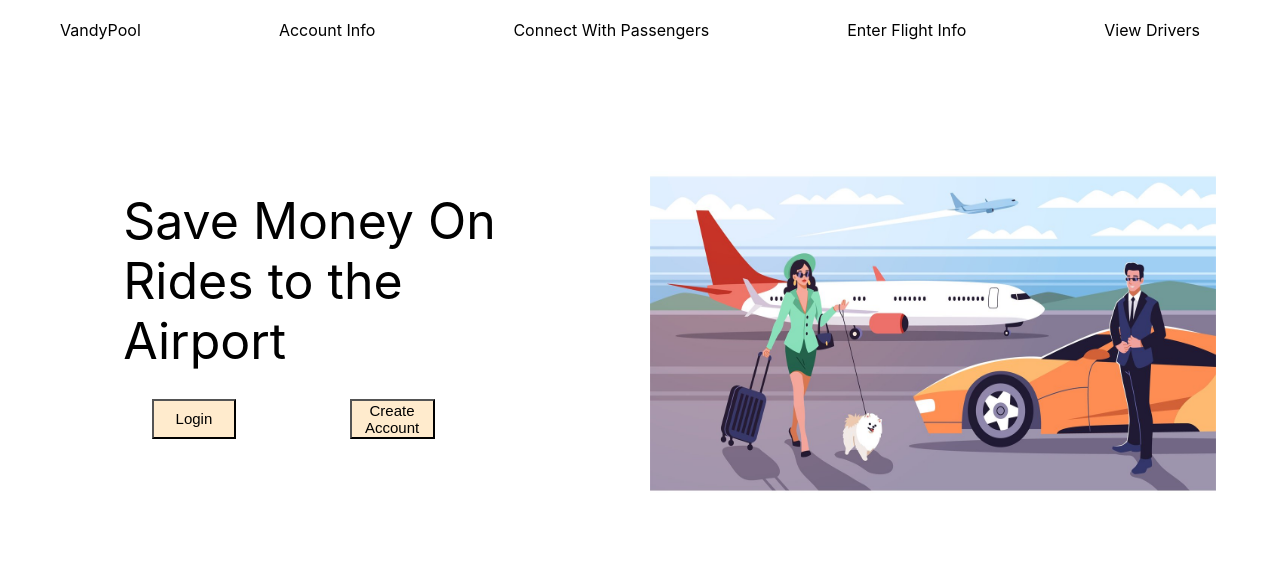
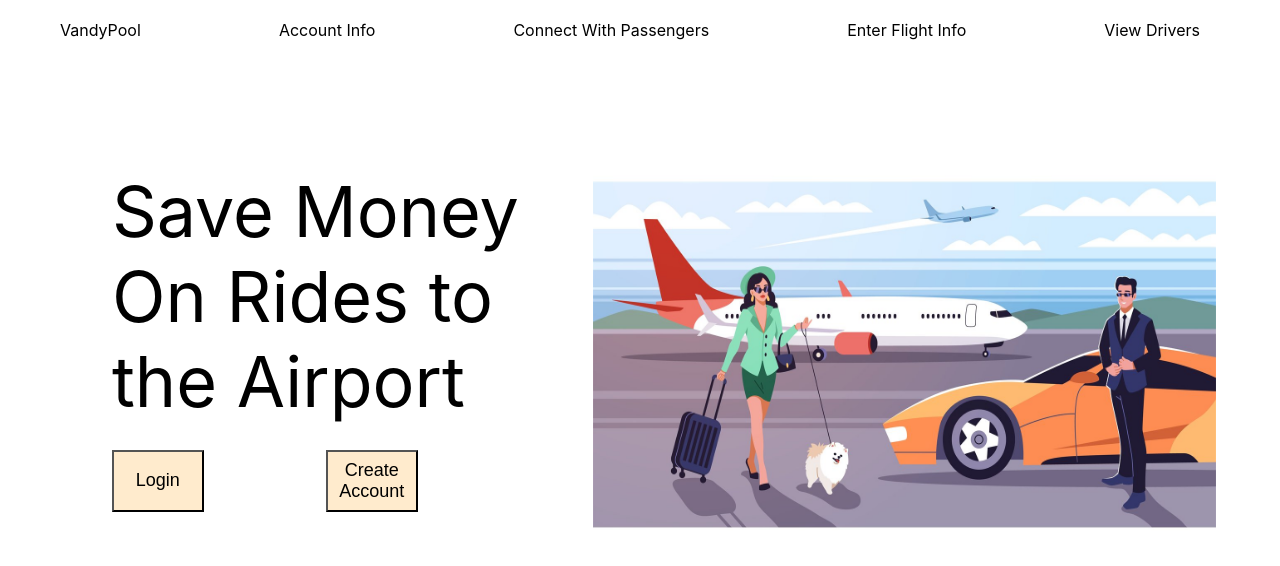
Before and after one commit to jzjackjz/VandyPool, a React (Create React App) app: page / in a window 1280 px wide. Shown: the top 566 px of the page. Built offline with nearby package versions, Linux system fonts and the light colour scheme.

Commit message:
Changes to home page and create log in and create account page.

```diff
--- /dev/null
+++ b/src/Components/CreateAccount/CreateAccount.js
@@ -0,0 +1,6 @@
+import "./CreateAccount.css";
+function CreateAccount() {
+  return <div>test</div>;
+}
+
+export default CreateAccount;
--- a/src/Components/HomePage/HomePage.css
+++ b/src/Components/HomePage/HomePage.css
@@ -2,7 +2,7 @@
     text-align: left;
     color:black;
     padding: 10px;
-    flex: 50%;
+    flex: 45%;
     display: flex;
     flex-direction: column;
     align-items: center;
@@ -11,7 +11,7 @@
   }
 
   .Title{
-    font-size: 50px;
+    font-size: 70px;
     padding-left: 20%;
     padding-bottom: 5%;
   }
@@ -19,7 +19,8 @@
   .Box{
     background-color: blanchedalmond;
     width: 30%;
-    font-size: 15px;
+    height: 130%;
+    font-size: 18px;
   }
 
   .SubTitle a{
@@ -34,13 +35,13 @@
   .SubTitle{
     display: flex;
     flex-direction: row;
-    width: 50%;
+    width: 60%;
     justify-content: space-between;
   }
 
 
   .HomePageLogo{
-    flex: 50%;
+    flex: 55%;
     padding: 5%;
 
   }
--- a/src/Components/HomePage/HomePage.js
+++ b/src/Components/HomePage/HomePage.js
@@ -10,10 +10,10 @@ function HomePage() {
         <div className="Title">Save Money On Rides to the Airport</div>
         <div className="SubTitle">
           <button className="Box">
-            <Link>Login</Link>
+            <Link to="/LogIn">Login</Link>
           </button>
           <button className="Box">
-            <Link>Create Account</Link>
+            <Link to="/CreateAccount">Create Account</Link>
           </button>
         </div>
       </div>
--- /dev/null
+++ b/src/Components/LogIn/LogIn.js
@@ -0,0 +1,6 @@
+import "./LogIn.css";
+function LogIn() {
+  return <div>test</div>;
+}
+
+export default LogIn;
--- a/src/index.js
+++ b/src/index.js
@@ -5,12 +5,16 @@ import "./index.css";
 import App from "./App";
 import reportWebVitals from "./reportWebVitals";
 import AccountInfo from "./Components/AccountInfo/AccountInfo";
+import LogIn from "./Components/LogIn/LogIn";
+import CreateAccount from "./Components/CreateAccount/CreateAccount";
 
 const root = ReactDOM.createRoot(document.getElementById("root"));
 root.render(
   <BrowserRouter>
     <Routes>
       <Route path="/" element={<App />} />
+      <Route path="/LogIn" element={<LogIn />} />
+      <Route path="/CreateAccount" element={<CreateAccount />} />
       <Route path="/AccountInfo" element={<AccountInfo />} />
       <Route path="/ConnectPassengers" element={<App />} />
       <Route path="/FlightInfo" element={<App />} />
```
Also changed, not shown: src/Components/CreateAccount/CreateAccount.css (added), src/Components/LogIn/LogIn.css (added).
